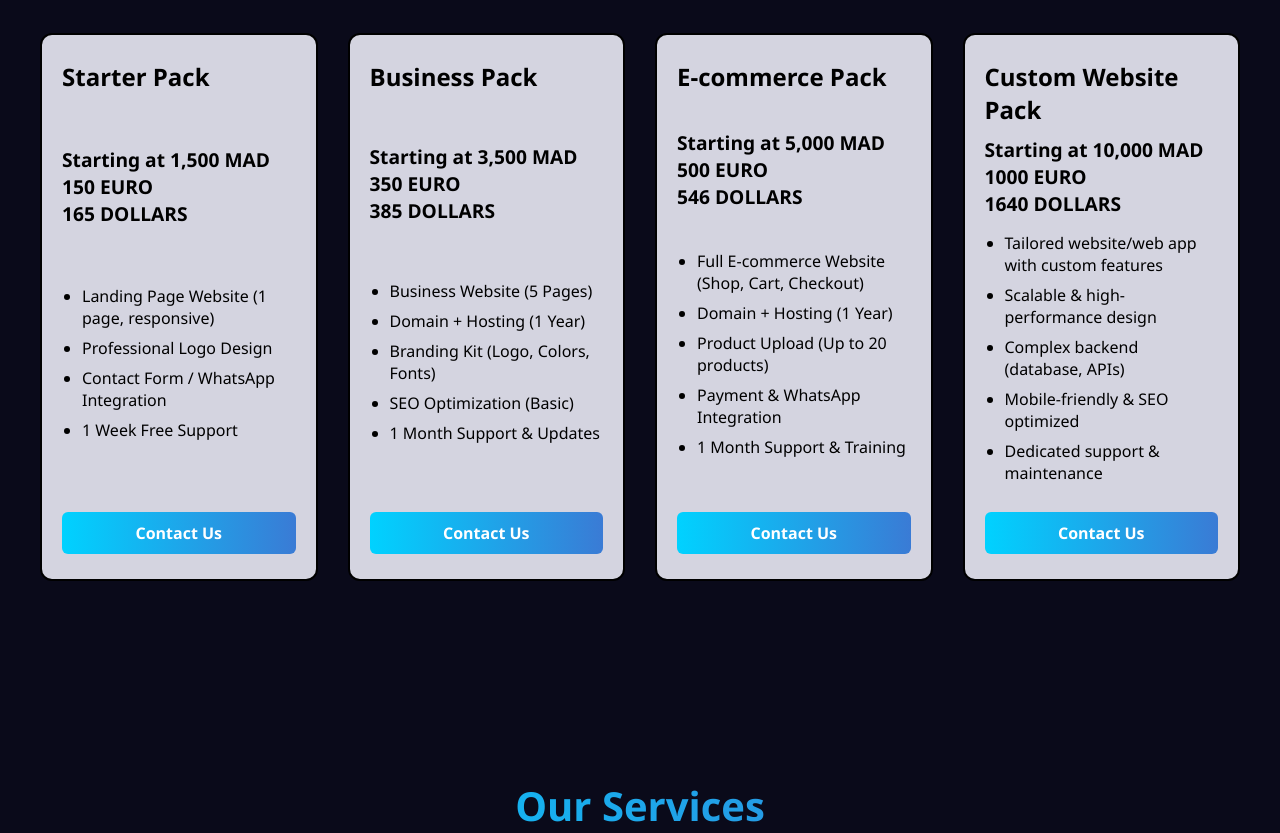
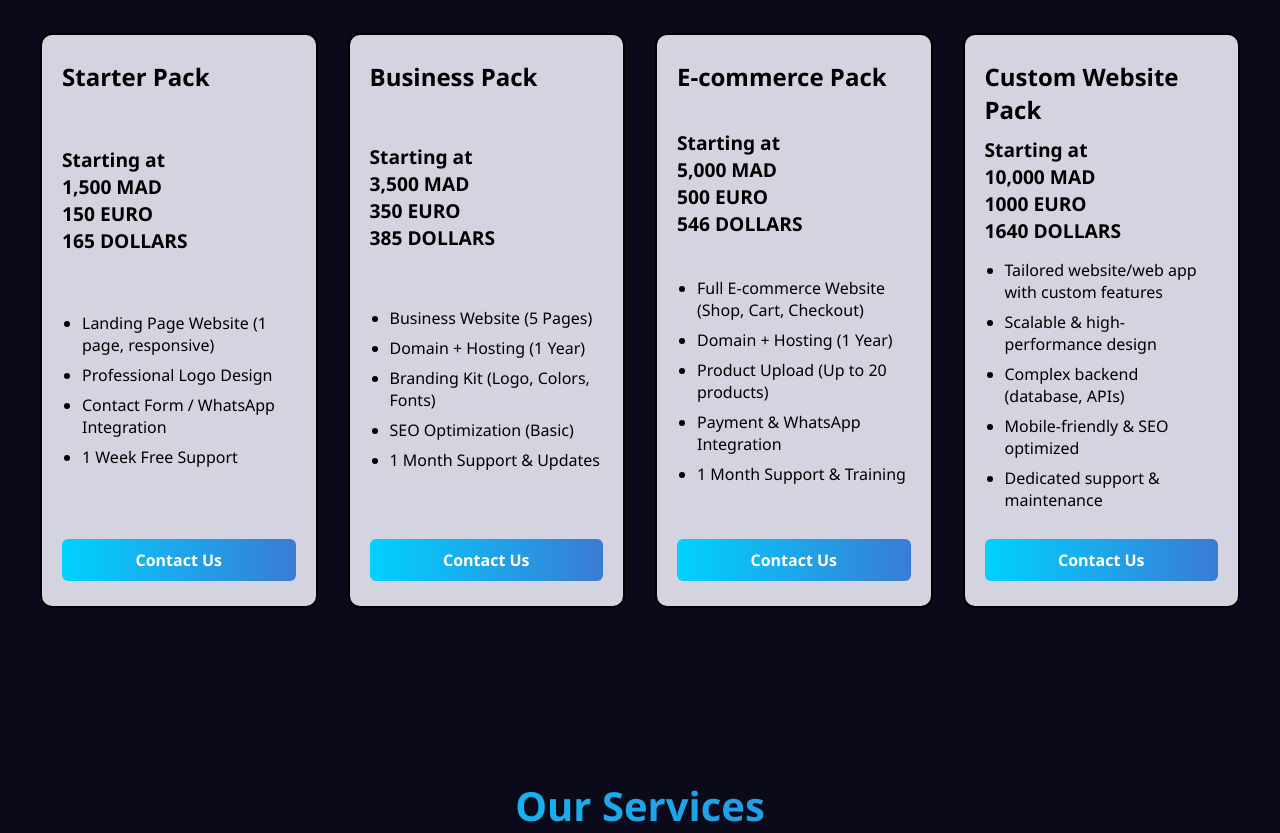
Before and after one commit to BNGTagencyy/BNGT.Agency, a plain HTML site: page index.html in a window 1280 px wide. Shown: the part 1820-2653 px from the top of the page. Drawn offline with nearby package versions, Linux system fonts and the light colour scheme; animation ran at ten frames a second.

Commit message:
Update index.html

```diff
--- a/index.html
+++ b/index.html
@@ -60,7 +60,7 @@
               <!-- Starter Pack -->
               <div class="pack-card" data-aos="zoom-in">
                 <h3>Starter Pack</h3>
-                <p class="price">Starting at 1,500 MAD <br> 150 EURO <br> 165 DOLLARS</p>
+                <p class="price">Starting at<br> 1,500 MAD <br> 150 EURO <br> 165 DOLLARS</p>
                 <ul>
                   <li>Landing Page Website (1 page, responsive)</li>
                   <li>Professional Logo Design</li>
@@ -73,7 +73,7 @@
               <!-- Business Pack -->
               <div class="pack-card" data-aos="zoom-in" data-aos-delay="100">
                 <h3>Business Pack</h3>
-                <p class="price">Starting at 3,500 MAD <br> 350 EURO <br> 385 DOLLARS</p>
+                <p class="price">Starting at<br> 3,500 MAD <br> 350 EURO <br> 385 DOLLARS</p>
                 <ul>
                   <li>Business Website (5 Pages)</li>
                   <li>Domain + Hosting (1 Year)</li>
@@ -87,7 +87,7 @@
               <!-- E-commerce Pack -->
               <div class="pack-card" data-aos="zoom-in" data-aos-delay="200">
                 <h3>E-commerce Pack</h3>
-                <p class="price">Starting at 5,000 MAD<br> 500 EURO <br> 546 DOLLARS</p>
+                <p class="price">Starting at<br> 5,000 MAD<br> 500 EURO <br> 546 DOLLARS</p>
                 <ul>
                   <li>Full E-commerce Website (Shop, Cart, Checkout)</li>
                   <li>Domain + Hosting (1 Year)</li>
@@ -101,7 +101,7 @@
               <!-- Custom Website Pack -->
               <div class="pack-card" data-aos="zoom-in" data-aos-delay="300">
                 <h3>Custom Website Pack</h3>
-                <p class="price">Starting at 10,000 MAD <br> 1000 EURO <br> 1640 DOLLARS</p>
+                <p class="price">Starting at<br> 10,000 MAD <br> 1000 EURO <br> 1640 DOLLARS</p>
                 <ul>
                   <li>Tailored website/web app with custom features</li>
                   <li>Scalable & high-performance design</li>
```
